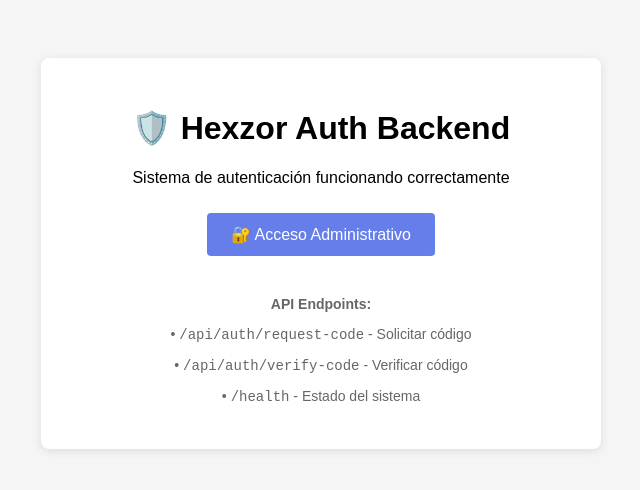
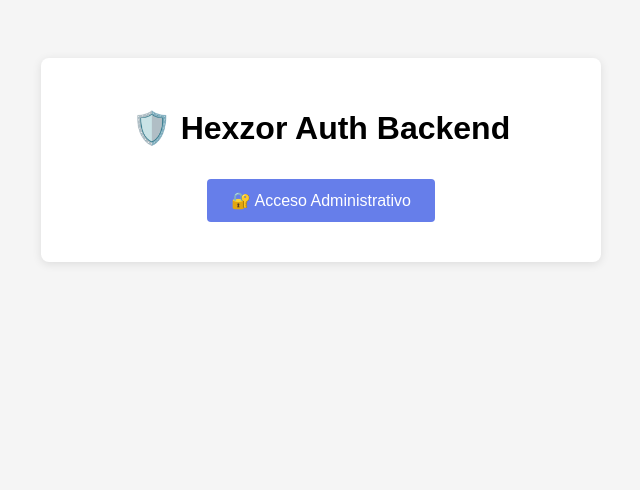
Before and after one commit to bl00p1ng/hexzor-subscription-manager, a website: page src/public/index.html in a window 1280 px wide. Shown: the whole page, without its empty margins (319-959 px from the left). Drawn offline with Linux system fonts and the light colour scheme.

Commit message:
Información inncesaria borrada del home

```diff
--- a/src/public/index.html
+++ b/src/public/index.html
@@ -36,19 +36,11 @@
 <body>
     <div class="container">
         <h1>🛡️ Hexzor Auth Backend</h1>
-        <p>Sistema de autenticación funcionando correctamente</p>
 
         <div>
             <a href="/admin/login" class="btn">
                 🔐 Acceso Administrativo
             </a>
-        </div>
-
-        <div style="margin-top: 30px; font-size: 14px; color: #666;">
-            <p><strong>API Endpoints:</strong></p>
-            <p>• <code>/api/auth/request-code</code> - Solicitar código</p>
-            <p>• <code>/api/auth/verify-code</code> - Verificar código</p>
-            <p>• <code>/health</code> - Estado del sistema</p>
         </div>
     </div>
 
```
